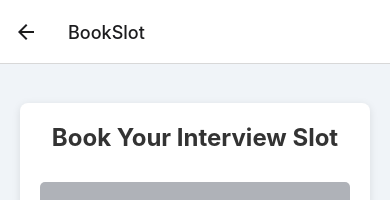
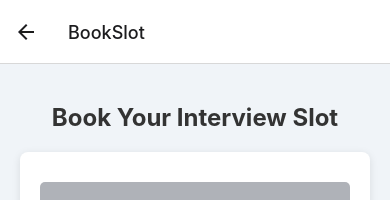
Before and after one commit to adityadeshpande0/int-scheduler-native-app, a React Native app: screen /BookSlot in a window 390 px wide. Shown: the top 200 px of the page. Built offline with nearby package versions, Linux system fonts and the light colour scheme.

Commit message:
Minor Changes

```diff
--- a/components/BookSlot.jsx
+++ b/components/BookSlot.jsx
@@ -65,8 +65,9 @@ function BookSlot() {
   return (
     <SafeAreaView style={styles.safeArea}>
       <View style={styles.container}>
+      <Text style={styles.headerText}>Book Your Interview Slot</Text>
         <Card>
-          <Text style={styles.headerText}>Book Your Interview Slot</Text>
+
           <TouchableOpacity style={styles.dateSelectorButton} onPress={showDateTimePicker}>
             <Text style={styles.dateText}>{date.toDateString()}</Text>
           </TouchableOpacity>
```
